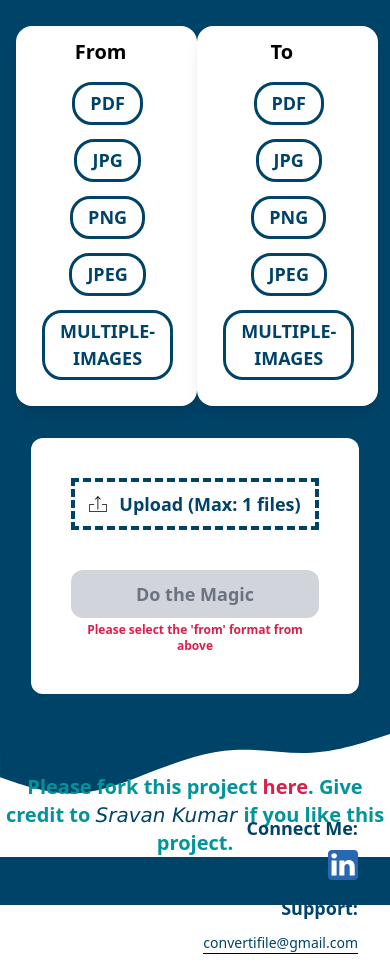
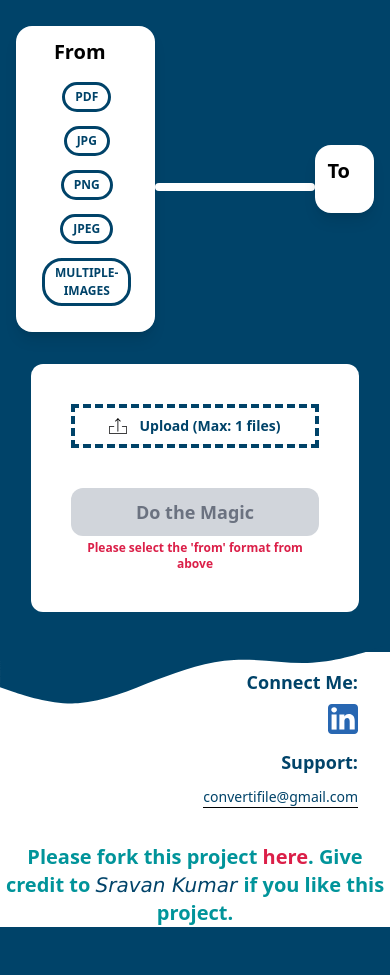
Before and after one commit to Sravan2305/convertifile-client, a Next.js app: page / in a window 390 px wide. Shown: the part 2680-3655 px from the top of the page. Before the commit the page ends 3634 px from the top, so only its background shows below. Built offline with nearby package versions, Linux system fonts and the light colour scheme.

Commit message:
responsiveness included

```diff
--- a/src/components/FileSection.tsx
+++ b/src/components/FileSection.tsx
@@ -82,7 +82,7 @@ export const FileSection = ({
       <div className="flex-1 text-blue border-4 border-blue border-dashed s:w-full s:h-24 xl:h-64 center-block">
         <label
           htmlFor="file-upload"
-          className="flex justify-center items-center py-2 w-full h-full text-lg font-bold bg-white shadow-sm s:justify-center s:w-full s:text-md"
+          className="flex justify-center items-center py-2 w-full h-full text-lg font-bold bg-white shadow-sm s:justify-center s:w-full s:text-sm"
         >
           <UploadSVG /> Upload (Max: {maxFileCount} files)
         </label>
--- a/src/components/Footer.tsx
+++ b/src/components/Footer.tsx
@@ -6,11 +6,11 @@ import { Wave } from '@/SVG/Wave';
 export const Footer = () => {
   return (
     <>
-      <footer className="relative w-full h-48">
-        <div className="">
+      <footer id="support" className="relative w-full h-48">
+        <div className="-mt-2">
           <Wave />
         </div>
-        <div className="absolute top-20 right-8 text-lg font-bold text-blue">
+        <div className="absolute top-20 right-8 text-lg font-bold text-blue s:top-6">
           <div className="flex flex-col justify-center items-end">
             <p className="mb-2"> Connect Me:</p>
             <Linkedin
@@ -23,7 +23,7 @@ export const Footer = () => {
             />
           </div>
         </div>
-        <div className="absolute top-40 right-8 ">
+        <div className="absolute top-48 right-8 s:top-20 s:mt-6">
           <div className="flex flex-col justify-center items-end">
             <p className="mb-2 text-lg font-bold text-blue"> Support:</p>
             <p className="text-md">
@@ -40,7 +40,7 @@ export const Footer = () => {
             </p>
           </div>
         </div>
-        <div className="-mt-12 text-xl font-bold text-center text-teal bg-white">
+        <div className="text-xl font-bold text-center text-teal bg-white s:mt-28 xl:-mt-12">
           Please fork this project{' '}
           <a
             href="https://github.com/Sravan2305/convertifile-client"
--- a/src/components/SelectFormat.tsx
+++ b/src/components/SelectFormat.tsx
@@ -67,15 +67,16 @@ export const SelectFormat = ({
                 )}
               </div>
             ) : (
-              Object.keys(formats).map((ext) => (
-                <button
-                  key={ext}
-                  className={`format ${format.from === ext && 'format-active'}`}
-                  onClick={() => setFormat({ to: '', from: ext })}
-                >
-                  {ext}
-                </button>
-              ))
+              //   Object.keys(formats).map((ext) => (
+              //     <button
+              //       key={ext}
+              //       className={`format ${format.from === ext && 'format-active'}`}
+              //       onClick={() => setFormat({ to: '', from: ext })}
+              //     >
+              //       {ext}
+              //     </button>
+              //   ))
+              false
             )}
           </section>
         </div>
--- a/src/styles/global.css
+++ b/src/styles/global.css
@@ -115,6 +115,15 @@ a:hover {
   color: white;
 }
 
+@media screen and (max-width: 768px) {
+  .format {
+    font-size: 12px;
+    padding: 3px 10px;
+  }
+}
+
+
+
 .format-disabled,
 .format-disabled:hover {
   background: white;
@@ -142,11 +151,10 @@ a:hover {
   display: inline-block;
 }
 
-
-footer{
+footer {
 }
 
-.brand_name{
-    font-style: italic;
-    font-family: Verdana, Geneva, Tahoma, sans-serif;
+.brand_name {
+  font-style: italic;
+  font-family: Verdana, Geneva, Tahoma, sans-serif;
 }
```
